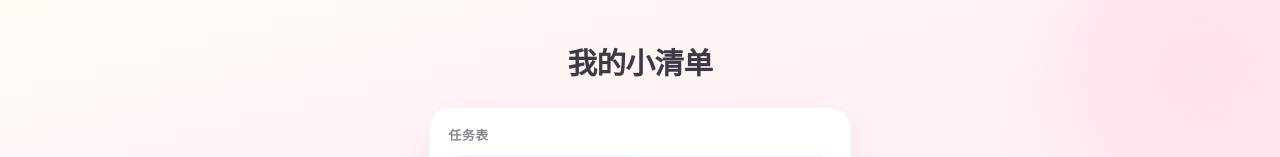
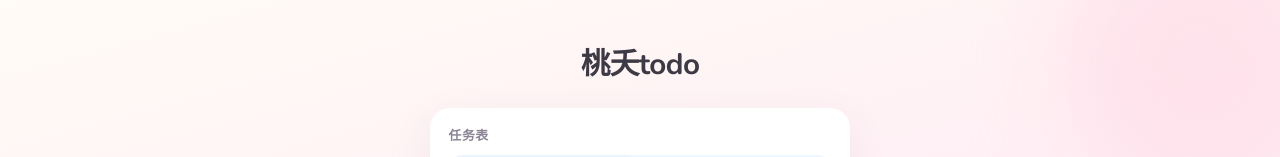
Before and after one commit to Zhener-Xing/taoyao-todo, a website: page index.html in a window 1280 px wide. Shown: the top 157 px of the page. Drawn offline with nearby package versions, Linux system fonts and the light colour scheme.

Commit message:
Update title and app name to '桃夭todo'

```diff
--- a/index.html
+++ b/index.html
@@ -3,13 +3,13 @@
   <head>
     <meta charset="UTF-8" />
     <meta name="viewport" content="width=device-width, initial-scale=1.0" />
-    <title>小清单 · Todo</title>
+    <title>桃夭todo</title>
     <!-- 图标与 PWA：使用站点根路径（以 / 开头）。若部署在子目录，请将前缀改为 /子目录名 -->
     <link rel="manifest" href="/manifest.webmanifest" />
     <meta name="theme-color" content="#ff8fab" />
     <meta name="apple-mobile-web-app-capable" content="yes" />
     <meta name="apple-mobile-web-app-status-bar-style" content="default" />
-    <meta name="apple-mobile-web-app-title" content="小清单" />
+    <meta name="apple-mobile-web-app-title" content="桃夭todo" />
     <link rel="apple-touch-icon" href="/apple-touch-icon.png" />
     <link rel="icon" type="image/png" href="/apple-touch-icon.png" />
     <link rel="preconnect" href="https://fonts.googleapis.com" />
@@ -29,7 +29,7 @@
 
     <main class="shell">
       <header class="hero">
-        <h1 class="hero-title">我的小清单</h1>
+        <h1 class="hero-title">桃夭todo</h1>
       </header>
 
       <section class="card sheet-card" aria-label="任务表类型">
```
